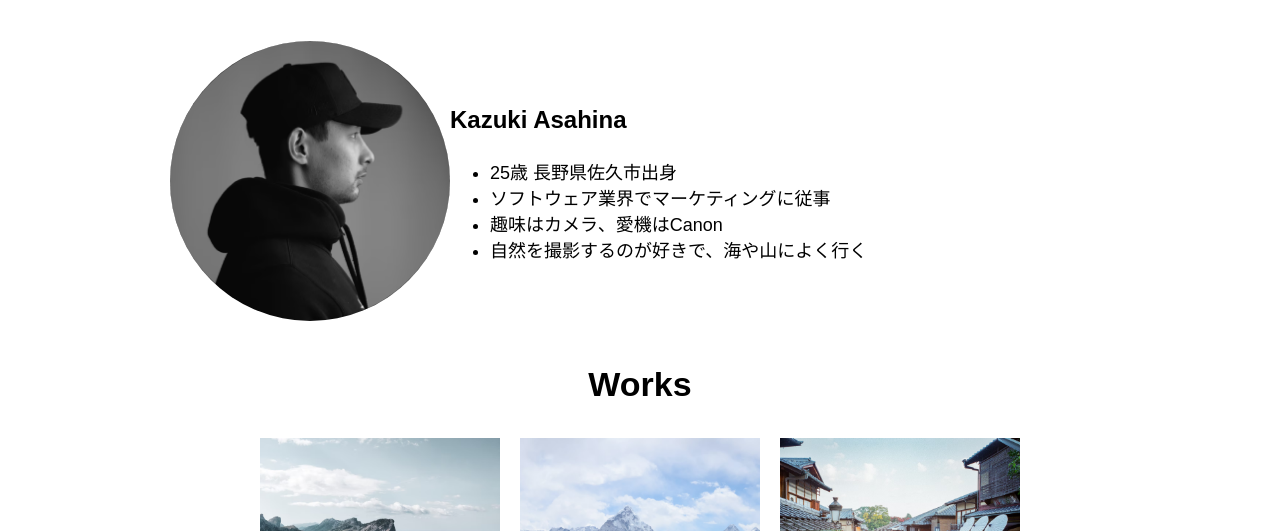
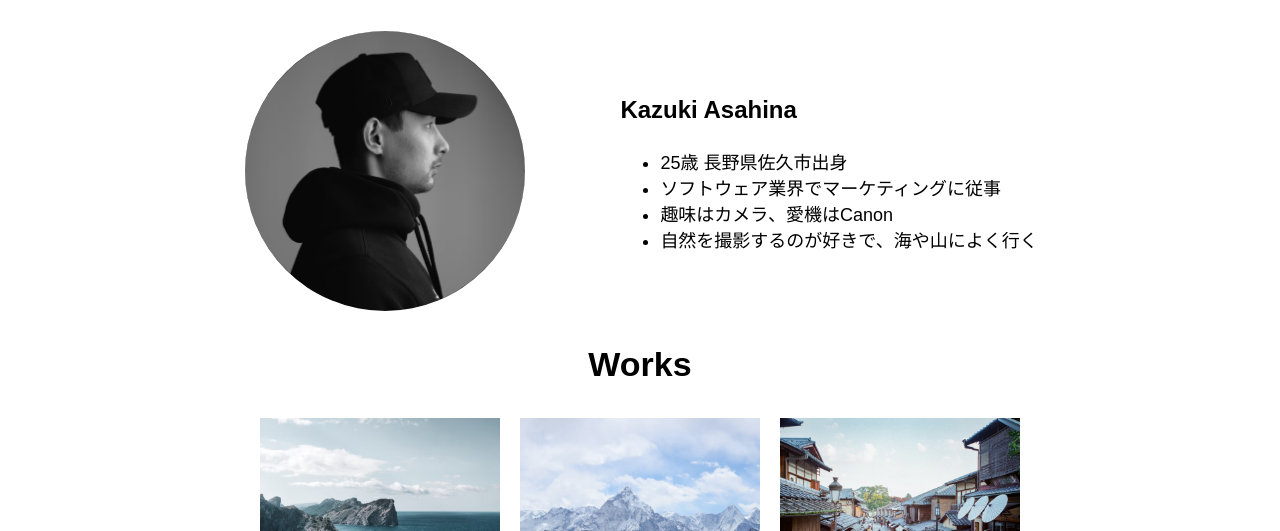
Before and after one commit to tina7373/html-css-practical, a plain HTML site: page kadai_001/index.html in a window 1280 px wide. Shown: the part 723-1254 px from the top of the page. Drawn offline with Linux system fonts and the light colour scheme.

Commit message:
Update style.css

```diff
--- a/kadai_001/css/style.css
+++ b/kadai_001/css/style.css
@@ -59,25 +59,27 @@ header a{
 #about-content{
     display: flex;
     align-items: center;
-    padding: 10px;
     margin: 20px auto;
-    flex-wrap: wrap;
     max-width: 960px;
+    padding: 0 10px;
 }
 
 .portrait{
     border-radius: 50%;
     width: 280px;
     height: 280px;
+    margin: 0 8%;
 }
 
 .name{
     font-size: 24px;
 }
 
-#introducing{
-    margin: 0 auto;
-    padding: 0 10%;
+.introducing{
+    margin-left: 20px;
+    padding: 0;
+    text-align: left;
+    flex: 1;
 }
 
 
```
